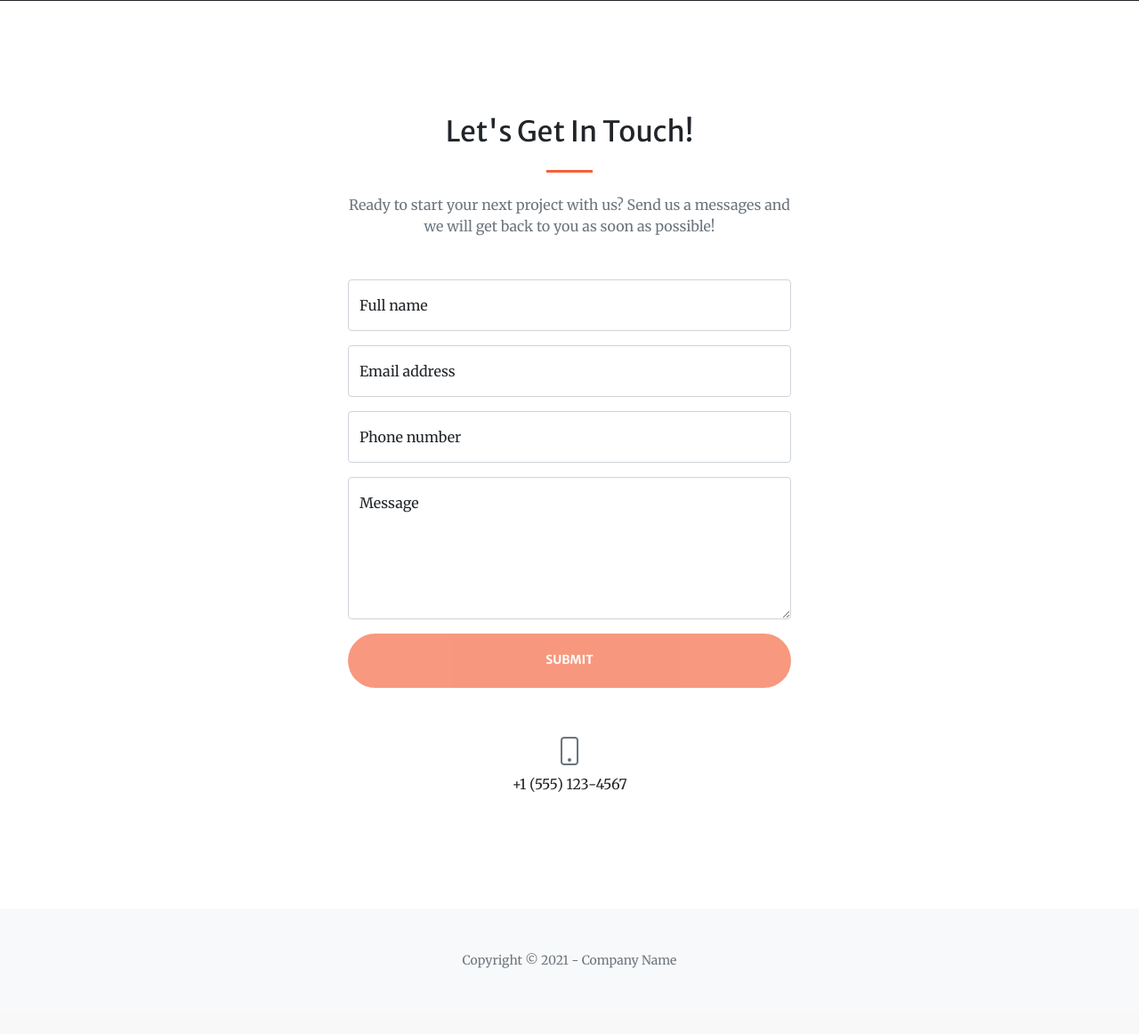
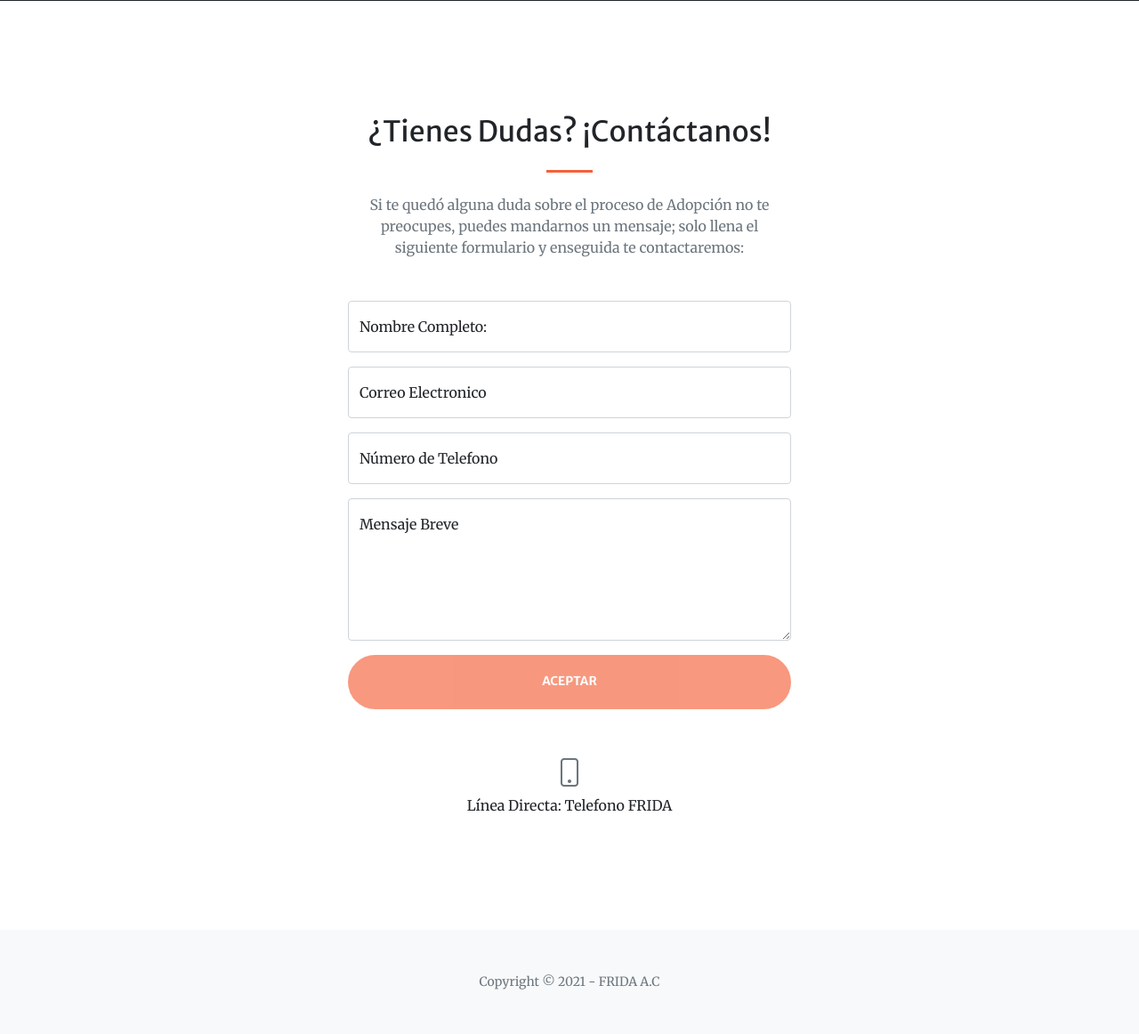
Before and after one commit to DavidValP/Proyecto-Ingenieria-de-Software, a Django app: page / in a window 1280 px wide. Shown: the part 2710-3872 px from the top of the page at 89% size. Before the commit the page ends 3798 px from the top, so only its background shows below. Run offline with Django 3.2, Linux system fonts and the light colour scheme; some libraries are stand-ins or nearby versions.

Commit message:
Este commit refleja el cambio en la sección del formulario de contacto, se cambió todo a español y se agregó el nombre de la asociación en el pie de página

```diff
--- a/Proyecto_Ingenieria_De_Software/Principal/templates/Principal/index.html
+++ b/Proyecto_Ingenieria_De_Software/Principal/templates/Principal/index.html
@@ -179,9 +179,9 @@
             <div class="container px-4 px-lg-5">
                 <div class="row gx-4 gx-lg-5 justify-content-center">
                     <div class="col-lg-8 col-xl-6 text-center">
-                        <h2 class="mt-0">Let's Get In Touch!</h2>
+                        <h2 class="mt-0">¿Tienes Dudas? ¡Contáctanos!</h2>
                         <hr class="divider" />
-                        <p class="text-muted mb-5">Ready to start your next project with us? Send us a messages and we will get back to you as soon as possible!</p>
+                        <p class="text-muted mb-5">Si te quedó alguna duda sobre el proceso de Adopción no te preocupes, puedes mandarnos un mensaje; solo llena el siguiente formulario y enseguida te contactaremos:</p>
                     </div>
                 </div>
                 <div class="row gx-4 gx-lg-5 justify-content-center mb-5">
@@ -197,27 +197,27 @@
                             <!-- Name input-->
                             <div class="form-floating mb-3">
                                 <input class="form-control" id="name" type="text" placeholder="Enter your name..." data-sb-validations="required" />
-                                <label for="name">Full name</label>
-                                <div class="invalid-feedback" data-sb-feedback="name:required">A name is required.</div>
+                                <label for="name">Nombre Completo:</label>
+                                <div class="invalid-feedback" data-sb-feedback="name:required">Se necesita un nombre para continuar.</div>
                             </div>
                             <!-- Email address input-->
                             <div class="form-floating mb-3">
                                 <input class="form-control" id="email" type="email" placeholder="name@example.com" data-sb-validations="required,email" />
-                                <label for="email">Email address</label>
-                                <div class="invalid-feedback" data-sb-feedback="email:required">An email is required.</div>
-                                <div class="invalid-feedback" data-sb-feedback="email:email">Email is not valid.</div>
+                                <label for="email">Correo Electronico</label>
+                                <div class="invalid-feedback" data-sb-feedback="email:required">Se necesita un correo para continuar .</div>
+                                <div class="invalid-feedback" data-sb-feedback="email:email">El email no es correcto.</div>
                             </div>
                             <!-- Phone number input-->
                             <div class="form-floating mb-3">
                                 <input class="form-control" id="phone" type="tel" placeholder="(123) 456-7890" data-sb-validations="required" />
-                                <label for="phone">Phone number</label>
-                                <div class="invalid-feedback" data-sb-feedback="phone:required">A phone number is required.</div>
+                                <label for="phone">Número de Telefono</label>
+                                <div class="invalid-feedback" data-sb-feedback="phone:required">Se necesita un número de telefono para continuar.</div>
                             </div>
                             <!-- Message input-->
                             <div class="form-floating mb-3">
-                                <textarea class="form-control" id="message" type="text" placeholder="Enter your message here..." style="height: 10rem" data-sb-validations="required"></textarea>
-                                <label for="message">Message</label>
-                                <div class="invalid-feedback" data-sb-feedback="message:required">A message is required.</div>
+                                <textarea class="form-control" id="message" type="text" placeholder="Escribe tu mensaje aqui..." style="height: 10rem" data-sb-validations="required"></textarea>
+                                <label for="message">Mensaje Breve</label>
+                                <div class="invalid-feedback" data-sb-feedback="message:required">Se necesita un mensaje para continuar.</div>
                             </div>
                             <!-- Submit success message-->
                             <!---->
@@ -225,7 +225,7 @@
                             <!-- has successfully submitted-->
                             <div class="d-none" id="submitSuccessMessage">
                                 <div class="text-center mb-3">
-                                    <div class="fw-bolder">Form submission successful!</div>
+                                    <div class="fw-bolder">Se envió la petición de contacto!</div>
                                     To activate this form, sign up at
                                     <br />
                                     <a href="https://startbootstrap.com/solution/contact-forms">https://startbootstrap.com/solution/contact-forms</a>
@@ -235,23 +235,23 @@
                             <!---->
                             <!-- This is what your users will see when there is-->
                             <!-- an error submitting the form-->
-                            <div class="d-none" id="submitErrorMessage"><div class="text-center text-danger mb-3">Error sending message!</div></div>
+                            <div class="d-none" id="submitErrorMessage"><div class="text-center text-danger mb-3">Error al enviar el mensaje!</div></div>
                             <!-- Submit Button-->
-                            <div class="d-grid"><button class="btn btn-primary btn-xl disabled" id="submitButton" type="submit">Submit</button></div>
+                            <div class="d-grid"><button class="btn btn-primary btn-xl disabled" id="submitButton" type="submit">Aceptar</button></div>
                         </form>
                     </div>
                 </div>
                 <div class="row gx-4 gx-lg-5 justify-content-center">
                     <div class="col-lg-4 text-center mb-5 mb-lg-0">
                         <i class="bi-phone fs-2 mb-3 text-muted"></i>
-                        <div>+1 (555) 123-4567</div>
+                        <div>Línea Directa: Telefono FRIDA</div>
                     </div>
                 </div>
             </div>
         </section>
         <!-- Footer-->
         <footer class="bg-light py-5">
-            <div class="container px-4 px-lg-5"><div class="small text-center text-muted">Copyright &copy; 2021 - Company Name</div></div>
+            <div class="container px-4 px-lg-5"><div class="small text-center text-muted">Copyright &copy; 2021 - FRIDA A.C</div></div>
         </footer>
         <!-- Bootstrap core JS-->
         <script src="https://cdn.jsdelivr.net/npm/bootstrap@5.1.0/dist/js/bootstrap.bundle.min.js"></script>
```
